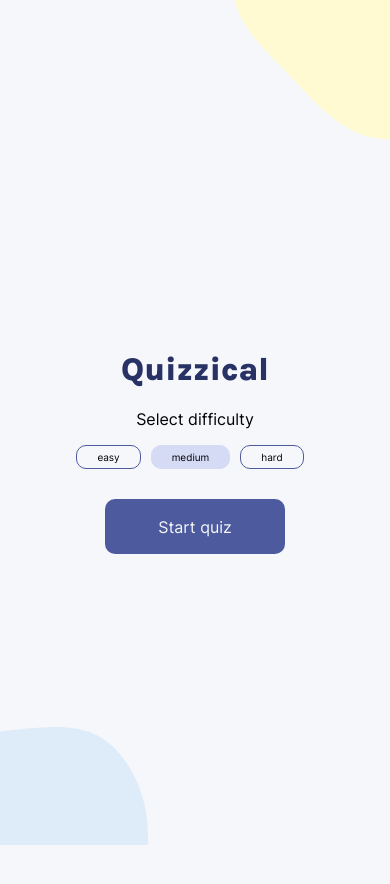
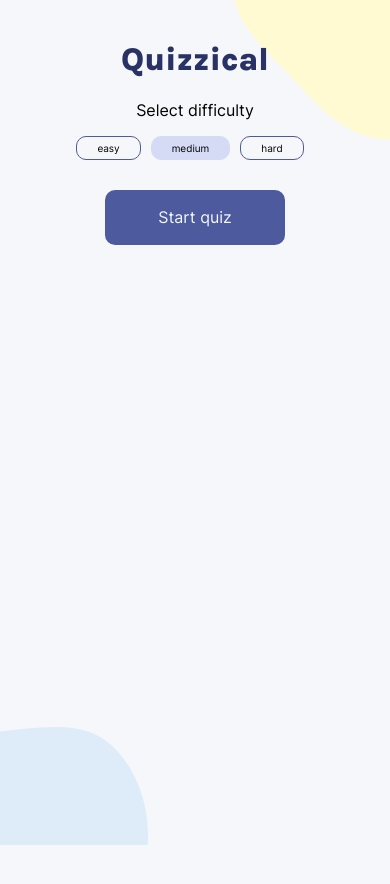
Before and after one commit to markusbotsch/quizzical, a React (Create React App) app: page / in a window 390 px wide. Built offline with nearby package versions, Linux system fonts and the light colour scheme; the HTML template or start-up script is replaced by a standard one.

Commit message:
CSS changed

```diff
--- a/src/index.css
+++ b/src/index.css
@@ -44,11 +44,23 @@ body {
   font-family: 'Inter', sans-serif;
   -webkit-font-smoothing: antialiased;
   -moz-osx-font-smoothing: grayscale;
+  padding: 20px;
+  margin: 0 auto;
   height: 100vh;
   display: -ms-grid;
   display: grid;
   place-content: center;
-  padding: 20px;
+}
+
+@media screen and (max-width: 480px) {
+  body {
+    display: flex;
+    align-items: flex-start;
+  }
+}
+
+.App {
+  max-width: 600px;
 }
 
 h1, h2, h3, h4, h5, h6 {
@@ -118,10 +130,6 @@ button:disabled {
   font-weight: bold;
 }
 
-.question-section {
-  max-width: 600px;
-}
-
 .question-submit {
   margin-top: 20px;
   display: -webkit-box;
```
